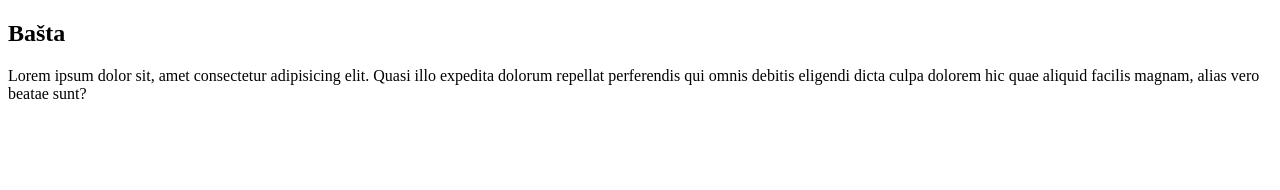
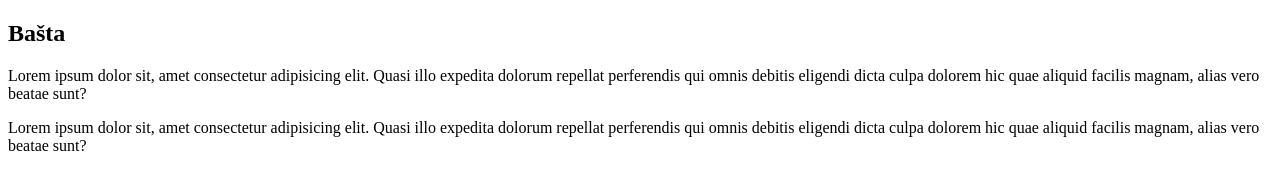
Before and after one commit to jiribasta/basta2, a plain HTML site: page index.html in a window 1280 px wide. Drawn offline with Linux system fonts and the light colour scheme.

Commit message:
přidán druhý odstavec

```diff
--- a/index.html
+++ b/index.html
@@ -10,5 +10,9 @@
     <p>Lorem ipsum dolor sit, amet consectetur adipisicing elit.
         Quasi illo expedita dolorum repellat perferendis qui omnis debitis eligendi dicta culpa dolorem hic quae aliquid
         facilis magnam, alias vero beatae sunt?</p>
+
+    <p>Lorem ipsum dolor sit, amet consectetur adipisicing elit.
+        Quasi illo expedita dolorum repellat perferendis qui omnis debitis eligendi dicta culpa dolorem hic quae aliquid
+        facilis magnam, alias vero beatae sunt?</p>
 </body>
 </html>
```
